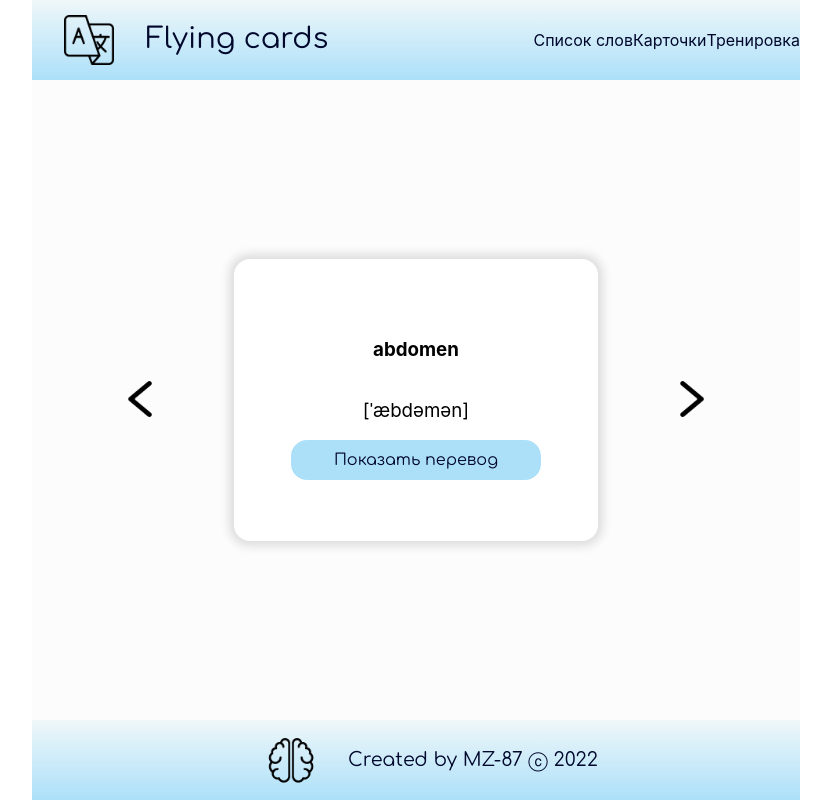
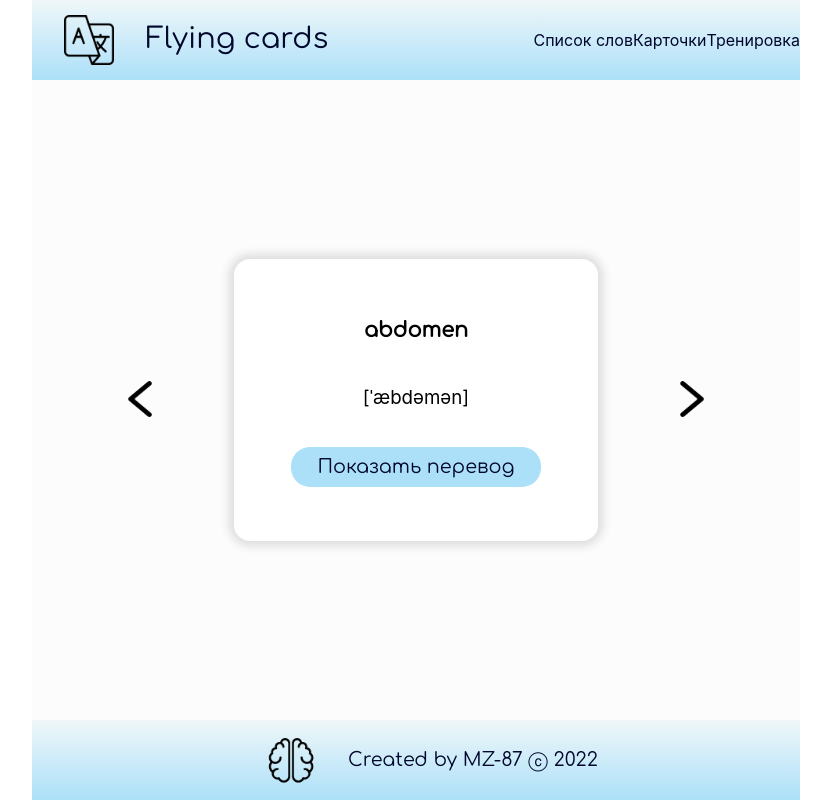
Before and after one commit to MZ-87/w26_react_flashcard_app, a React (Create React App) app: page / in a window 1280 px wide. Shown: the whole page, without its empty margins (224-1055 px from the left). Built offline with nearby package versions, Linux system fonts and the light colour scheme.

Commit message:
add new comp to translate word, translation works

```diff
--- /dev/null
+++ b/src/components/BtnTranslate/BtnTranslate.jsx
@@ -0,0 +1,17 @@
+import React, { useState } from 'react'
+import style from './btntranslate.module.scss'
+
+export default function BtnTranslate(props) {
+    const [pressed, setPressed] = useState(false)
+    const handleClick = () => {
+        setPressed(!pressed);
+    };
+
+    return (
+        <div className={style.translate}>
+            {pressed ?
+                <span>{props.translate}</span> :
+                <button className={style.btn} onClick={handleClick}>Показать перевод</button>}
+        </div>
+    );
+}
--- /dev/null
+++ b/src/components/BtnTranslate/btntranslate.module.scss
@@ -0,0 +1,32 @@
+@import "../../style/variables.scss";
+@import "../../style/mixins.scss";
+
+.btn {
+    display: flex;
+    align-items: center;
+    justify-content: center;
+    width: 250px;
+    height: 40px;
+    border-radius: 1em;
+    border: none;
+    background-color: #ace0f9;
+    text-align: center;
+    font-size: 1em;
+    font-family: $main-font;
+    color: $main-fontcolor;
+    cursor: pointer;
+
+    &:hover {
+        background-color: rgb(200, 140, 240);
+    }
+
+    &:active {
+        background-color: rgb(240, 232, 140);
+    }
+}
+
+.translate {
+    padding: 1em;
+    @include main-text(1.2em);
+    color: $main-fontcolor;
+}
--- a/src/components/Wordcard/Wordcard.jsx
+++ b/src/components/Wordcard/Wordcard.jsx
@@ -1,33 +1,32 @@
-import React, { useState } from 'react'
-import Button from '../Button/Button'
+import React from 'react'
+import BtnTranslate from '../BtnTranslate/BtnTranslate'
 import style from './wordcard.module.scss'
 
+// // показываем перевод
+// const showTranslation = (props) => {
+//   return (
+//     <div>
+//       <h3 className={style.translate}>{props.translate}</h3>
+//       <Button text={'Скрыть перевод'} />
+//     </div >
+//   )
+// }
 
-// показываем перевод
-const showTranslation = (props) => {
-  return (
-    <div>
-      <h3 className={style.translate}>{props.translate}</h3>
-      <Button text={'Скрыть перевод'} />
-    </div >
-  )
-}
+// // показываем кнопку
+// const hideTranslation = (props) => {
+//   return <Button text={'Показать перевод'} />
+// }
 
-// показываем кнопку
-const hideTranslation = (props) => {
-  return <Button text={'Показать перевод'} />
-}
+// let actionItem;
+// //состояние
+// const [clicked, setClicked] = useState(false);
+// const handleClick = () => {
+//   setClicked((prevState) => !prevState);
+// }
+// //условие
+// actionItem = clicked ? showTranslation() : ''
 
 export default function Wordcard(props) {
-  let actionItem;
-  //состояние
-  const [clicked, setClicked] = useState(false);
-  const handleClick = () => {
-    setClicked((prevState) => !prevState);
-  }
-  //условие
-  actionItem = clicked ? showTranslation() : ''
-
   return (
     <div className={style.main}>
       <div className={style.container}>
@@ -35,9 +34,7 @@ export default function Wordcard(props) {
         <div className={style.wordbox}>
           <h3 className={style.word}>{props.word}</h3>
           <h3 className={style.transcription}>{props.transcription}</h3>
-          {/* <h3 className={style.translate}>{props.translate}</h3> */}
-          {actionItem}
-          <Button text={'Показать перевод'} onClick={handleClick} />
+          <BtnTranslate translate={props.translate} />
 
         </div>
         <button className={style.next_btn}><img src="./assets/arrow_forward_icon.png" alt="arrow forward" className={style.nav_btn} /></button>
--- a/src/components/Wordcard/wordcard.module.scss
+++ b/src/components/Wordcard/wordcard.module.scss
@@ -1,7 +1,7 @@
 @import "../../style/variables.scss";
 @import "../../style/mixins.scss";
 
-.main{
+.main {
     background: $bg-color;
     display: flex;
     align-items: center;
@@ -10,13 +10,13 @@
     flex-flow: column wrap;
 }
 
-.container{
+.container {
     display: grid;
     grid-template-columns: 1fr 3fr 1fr;
     min-width: 90%;
 }
 
-.wordbox{
+.wordbox {
     display: flex;
     flex-direction: column;
     align-items: center;
@@ -31,16 +31,22 @@
     cursor: pointer;
     // perspective: 1000;
 }
-.translate,
-.transcription{
+
+.word {
+    @include main-text(1.3em, 700)
+}
+
+// .translate,
+.transcription {
     font-weight: 400;
 }
+
 .prev_btn,
-.next_btn{
+.next_btn {
     background-color: $bg-color;
     border: none;
 }
 
-.nav_btn{
+.nav_btn {
     max-height: 50px;
 }
```
